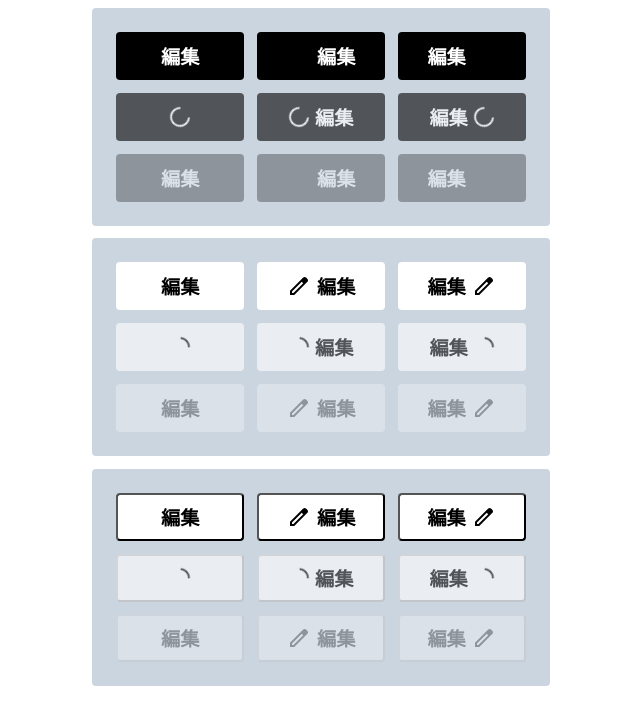
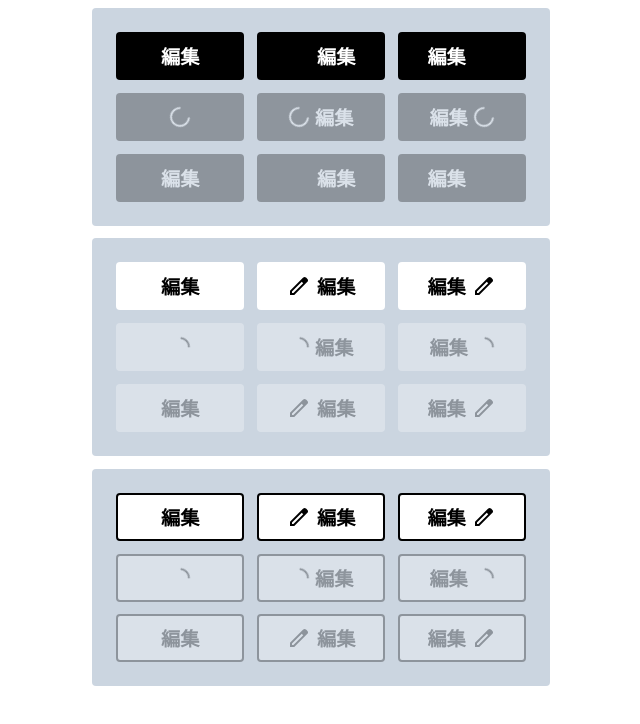
Before and after one commit to karasuneo/super-hamster-coding-test, a React (Vite) app: page / in a window 1280 px wide. Shown: the top 724 px of the page, without its empty margins (319-959 px from the left). Built offline with nearby package versions, Linux system fonts and the light colour scheme.

Commit message:
fix: ボタンのスタイルをTSXからSCSSに移行

```diff
--- a/src/components/Button/index.tsx
+++ b/src/components/Button/index.tsx
@@ -4,14 +4,12 @@ import {
   isValidElement,
   ReactElement,
 } from 'react';
-import localStyles from './styles.module.scss';
-import globalStyles from '@/styles/colors.module.scss';
-
+import styles from './styles.module.scss';
 import { BUTTON_FONT_SIZE_MAP, BUTTON_SIZE_MAP } from './const';
 import { isUrl } from '@/utils/url';
 import { IconProps } from '@/features/DisplayButton/types/icon';
 import Spinner from '../Spinner';
-import { Size } from '@/types/size';
+import { Size } from '@/types/button';
 
 type Props = {
   text: string;
@@ -43,9 +41,6 @@ function Button({
   const buttonStyle: CSSProperties = {
     ...BUTTON_SIZE_MAP[size],
     ...BUTTON_FONT_SIZE_MAP[size],
-    border: outline
-      ? `${globalStyles.borderSize} solid ${globalStyles.buttonBorderColor}`
-      : 'none',
   };
   const clonedLeftIcon = isValidElement(leftIcon)
     ? cloneElement(leftIcon, { isDark })
@@ -64,7 +59,7 @@ function Button({
   return (
     <button
       disabled={disabled || isLoading}
-      className={`${localStyles.button} ${isDark ? localStyles.dark : localStyles.light} ${isLoading ? localStyles.loading : ''}`}
+      className={`${styles.button} ${outline ? styles.outline : styles.noneOutline} ${isDark ? styles.dark : styles.light} ${isLoading ? styles.loading : ''}`}
       style={buttonStyle}
       type={type}
       onClick={handleButtonClick}
--- a/src/components/Button/styles.module.scss
+++ b/src/components/Button/styles.module.scss
@@ -7,38 +7,23 @@
   cursor: pointer;
   font-weight: bold;
   transition: background-color $transition-time;
+  border: none;
 
-  &.light {
-    color: $button-background-dark-color;
-    background-color: $button-background-light-color;
-
-    &:hover {
-      background-color: $button-hover-background-light-color;
-    }
-
-    &:active {
-      background-color: $button-active-background-light-color;
-    }
-
-    &:disabled {
-      opacity: $opacity-disabled;
-      cursor: not-allowed;
-
-      &:hover &:active {
-        background-color: $button-background-light-color;
-      }
-    }
-
-    &.loading {
-      opacity: $opacity-loading;
-      cursor: wait;
-
-      &:hover &:active {
-        background-color: $button-background-light-color;
-      }
-    }
+  &.outline {
+    border: $border-size solid $button-border-color;
   }
 
+  &.loading {
+    opacity: $opacity-loading;
+    cursor: wait;
+  }
+
+  &:disabled {
+    opacity: $opacity-disabled;
+    cursor: not-allowed;
+  }
+
+  &.light,
   &.dark {
     color: $button-background-light-color;
     background-color: $button-background-dark-color;
@@ -51,21 +36,16 @@
       background-color: $button-active-background-dark-color;
     }
 
-    &:disabled {
-      opacity: $opacity-disabled;
-      cursor: not-allowed;
+    &.light {
+      color: $button-background-dark-color;
+      background-color: $button-background-light-color;
 
-      &:hover &:active {
-        background-color: $button-background-dark-color;
+      &:hover {
+        background-color: $button-hover-background-light-color;
       }
-    }
 
-    &.loading {
-      opacity: $opacity-loading;
-      cursor: wait;
-
-      &:hover &:active {
-        background-color: $button-background-dark-color;
+      &:active {
+        background-color: $button-active-background-light-color;
       }
     }
   }
```
